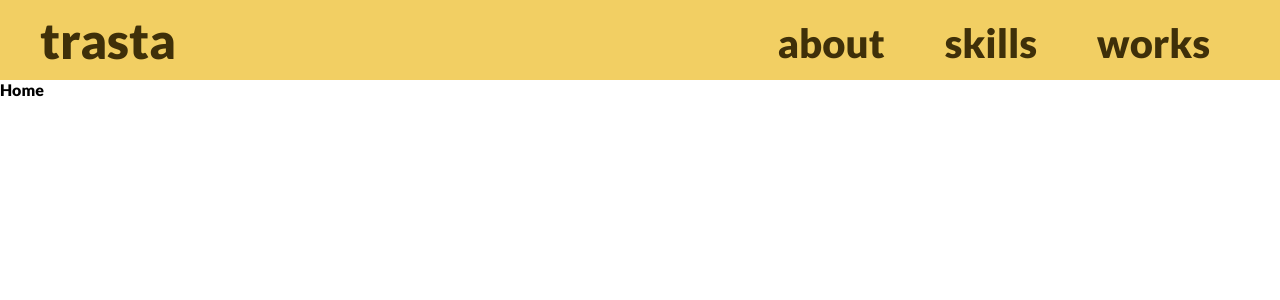
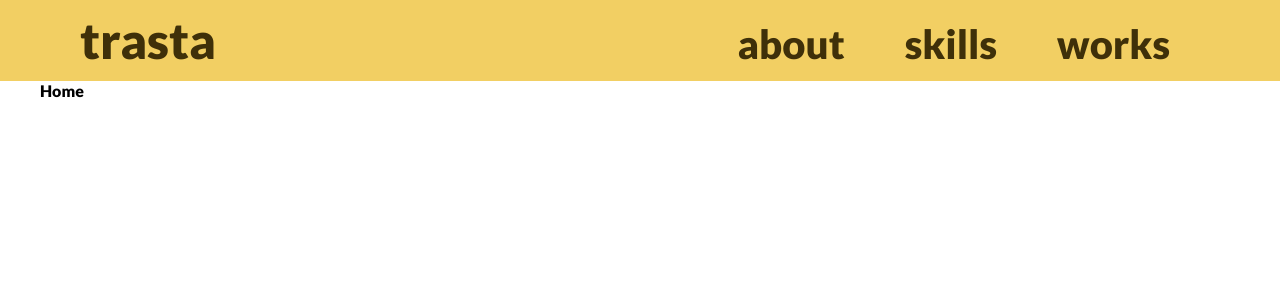
Before and after one commit to trasta298/portfolio, a React (Vite) app: page / in a window 1280 px wide. Shown: the top 300 px of the page. Built offline with nearby package versions, Linux system fonts and the light colour scheme.

Commit message:
improve header

```diff
--- a/src/App.tsx
+++ b/src/App.tsx
@@ -10,6 +10,7 @@ import { Works } from './pages/Works'
 
 export const App : React.FC = () => {
   return (
+    <BrowserRouter>
       <Page>
         <HeaderContainer>
           <Header />
@@ -24,10 +25,11 @@ export const App : React.FC = () => {
           </Switch>
         </Content>
       </Page>
+    </BrowserRouter>
   )
 }
 
-const Page = styled(BrowserRouter)`
+const Page = styled.div`
   display: flex;
   flex-direction: column;
   height: 100vh;
@@ -40,5 +42,5 @@ const Content = styled.div`
 
 const HeaderContainer = styled.div`
   background-color: ${Color.main};
-  height: max(80px, 8vh);
+  width: 100%;
 `
--- a/src/pages/Header.tsx
+++ b/src/pages/Header.tsx
@@ -20,6 +20,8 @@ const HeaderContainer = styled.div`
   display: flex;
   height: 100%;
   font-size: 50px;
+  max-width: 1200px;
+  margin: 0px auto;
   @media (min-height: 1250px) {
     font-size: 5vh;
   }
@@ -32,12 +34,13 @@ const PageTitle = styled(Link)`
   text-decoration: none;
   color: ${Color.textSecondaly};
   font-size: 1em;
-  margin: auto 40px;
+  margin: 10px 40px;
 `
 
 const HeaderMenuContainer = styled.div`
   flex: 1;
   display: flex;
+  flex-wrap: wrap;
   justify-content: flex-end;
   padding-right: 40px;
 `
@@ -47,9 +50,9 @@ const HeaderMenu = styled(Link)`
   text-decoration: none;
   color: ${Color.textSecondaly};
   font-size: 0.8em;
-  margin: auto 30px 13px;
+  margin: 20px 30px 13px;
   @media (min-height: 1250px) {
-    margin: auto 30px;
+    margin: 20px 30px 13px;
   }
   ::after {
     position: absolute;
--- a/src/pages/Home.tsx
+++ b/src/pages/Home.tsx
@@ -1,9 +1,15 @@
 import * as React from 'react'
+import styled from 'styled-components'
 
 export const Home = () => {
   return (
-    <div>
+    <PageBody>
       Home
-    </div>
+    </PageBody>
   )
 }
+
+const PageBody = styled.div`
+  max-width: 1200px;
+  margin: 0px auto;
+`
```
Lines whose indentation alone changed are shown as unchanged.
